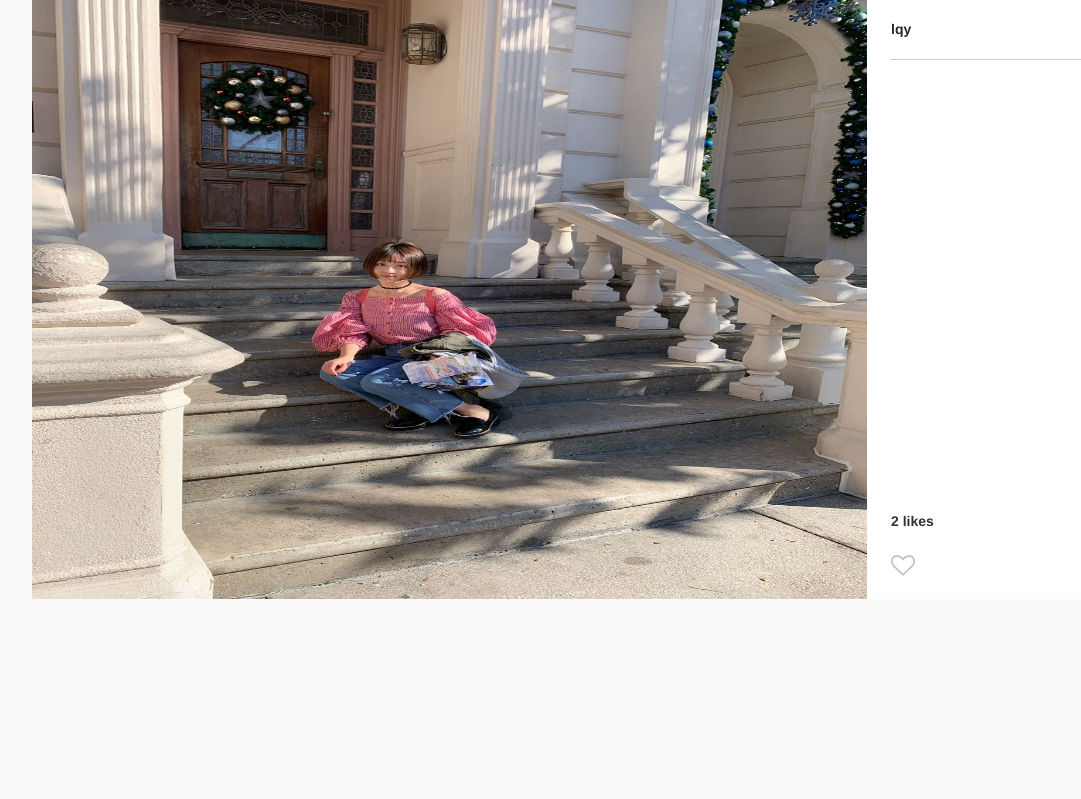
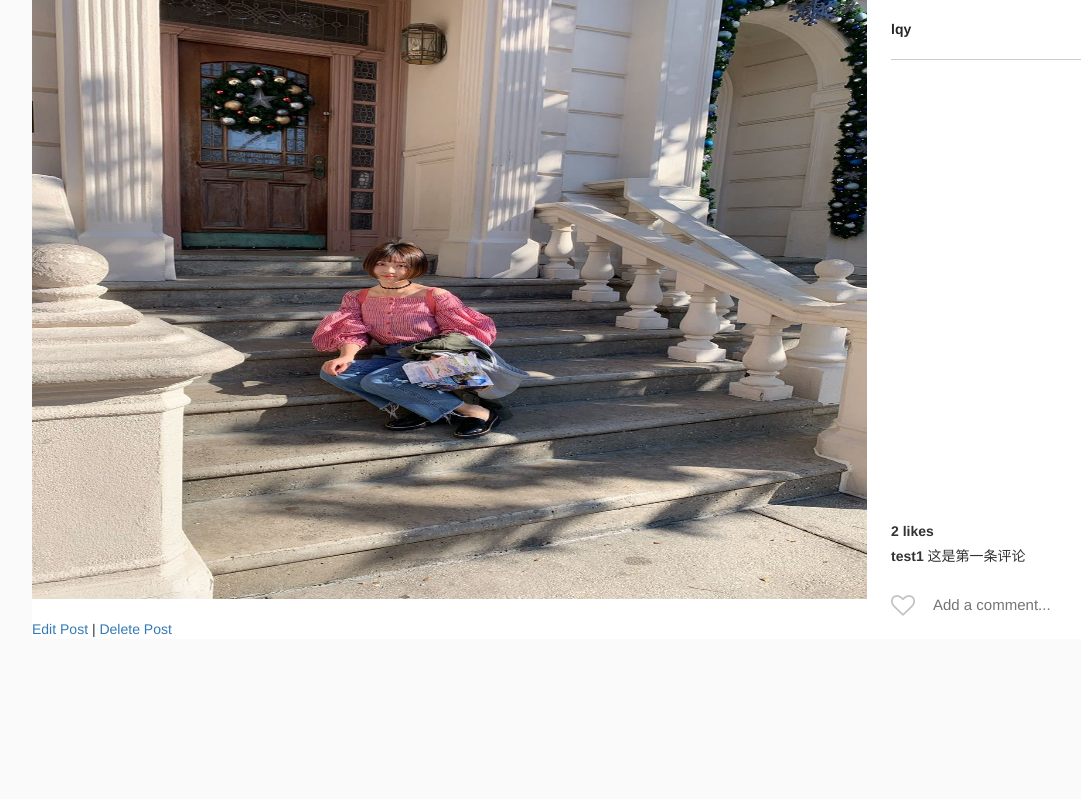
Before and after one commit to Qingyuan-Liu/InstaJZ, a Django app: page /post/1 in a window 1280 px wide. Shown: the part 58-857 px from the top of the page, without its empty margins (23-1104 px from the left). Run offline with Django 3.2, Linux system fonts and the light colour scheme; data comes from the database, SQL or seed files in the repository; both versions use the stored data as it was after the commit; some libraries are stand-ins or nearby versions.

Commit message:
add comment function

```diff
--- a/Insta/models.py
+++ b/Insta/models.py
@@ -80,6 +80,17 @@ class Like(models.Model):
         return 'Like:'+self.user.username+' likes '+self.post.title
 
 
+class Comment(models.Model):
+    post = models.name = models.ForeignKey(
+        Post,
+        related_name='comments',
+        on_delete=models.CASCADE)
+    user = models.ForeignKey(InstaUser, on_delete=models.CASCADE)
+    comment = models.CharField(max_length=100)
+    posted_on = models.DateTimeField(auto_now_add=True, editable=False)
+
+    def __str__(self):
+        return self.comment
 
 
 
--- a/Insta/urls.py
+++ b/Insta/urls.py
@@ -16,7 +16,7 @@ Including another URLconf
 from django.contrib import admin
 from django.urls import path
 from django.urls import include
-from Insta.views import (HelloWorld, PostsView, PostDetailView,PostCreateView,PostUpdateView,PostDeleteView,addLike, UserDetailView)
+from Insta.views import (HelloWorld, PostsView, PostDetailView,PostCreateView,PostUpdateView,PostDeleteView,addLike, addComment, UserDetailView)
 
 urlpatterns = [
     path('helloworld/', HelloWorld.as_view(), name='helloworld'),
@@ -26,5 +26,6 @@ urlpatterns = [
     path('post/update/<int:pk>', PostUpdateView.as_view(), name='post_update'),
     path('post/delete/<int:pk>', PostDeleteView.as_view(), name='post_delete'),
     path('like', addLike, name='addLike'),
+    path('comment', addComment, name='addComment'),
     path('user/<int:pk>', UserDetailView.as_view(), name='user_detail'),
 ]
--- a/Insta/views.py
+++ b/Insta/views.py
@@ -1,7 +1,7 @@
 from annoying.decorators import ajax_request
 from django.shortcuts import render
 from django.views.generic import TemplateView,ListView,DetailView
-from Insta.models import Post,Like, InstaUser, UserConnection
+from Insta.models import Post,Like, InstaUser, UserConnection, Comment
 from django.views.generic.edit import CreateView, UpdateView, DeleteView
 from django.urls import reverse,reverse_lazy
 from django.contrib.auth.forms import UserCreationForm
@@ -38,7 +38,7 @@ class PostCreateView(LoginRequiredMixin,CreateView):
 class PostUpdateView(UpdateView):
     model=Post
     template_name='post_update.html'
-    fields=['title']
+    fields=['title','image']
 
 class PostDeleteView(DeleteView):
     model=Post
@@ -73,3 +73,30 @@ def addLike(request):
         'result': result,
         'post_pk': post_pk
     }
+
+
+@ajax_request
+def addComment(request):
+    comment_text = request.POST.get('comment_text')
+    post_pk = request.POST.get('post_pk')
+    post = Post.objects.get(pk=post_pk)
+    commenter_info = {}
+
+    try:
+        comment = Comment(comment=comment_text, user=request.user, post=post)
+        comment.save()
+
+        username = request.user.username
+
+        commenter_info = {'username': username, 'comment_text': comment_text}
+
+        result = 1
+    except Exception as e:
+        print(e)
+        result = 0
+
+    return {
+        'result': result,
+        'post_pk': post_pk,
+        'commenter_info': commenter_info
+    }
--- a/templates/post_detail.html
+++ b/templates/post_detail.html
@@ -1,7 +1,4 @@
-{% extends "base.html" %}
-
-{% load custom_tags %}
-{% block content %}
+{% extends "base.html" %} {% load custom_tags %} {% block content %}
 
 <div class="row single-post">
     <div class="single-post-card view-update {{ object.pk }}">
@@ -14,33 +11,36 @@
             </a>
         </div>
         <div class="image__wrapper">
-            <img class="card__main-image" src="/{{object.image.url}}" width='1000', height='1000'>
+            <img class="card__main-image" src="/{{object.image.url}}" width='1000' , height='1000'><br>
+            <a href="{% url 'post_update' object.pk %}"> Edit Post </a>|
+            <a href="{% url 'post_delete' object.pk %}"> Delete Post </a>
         </div>
         <div class="comments-portion">
             <div class="likes-timestamp-row">
                 <div class="likes">
-                    {% if object.get_like_count %}
-                        {{ object.get_like_count }} like{% if object.get_like_count > 1 %}s{% endif %}
-                    {% endif %}
+                    {% if object.get_like_count %} {{ object.get_like_count }} like{% if object.get_like_count > 1 %}s{% endif %} {% endif %}
                 </div>
             </div>
-            {% comment %} <ul class="comment-list">
+            <ul class="comment-list">
                 {% for comment in object.comments.all %}
                 <li class="comment-list__comment">
-                    <a href="{% url 'profile' comment.user.pk %}" class="user">
+                    <a href="{% url 'user_detail' comment.user.pk %}" class="user">
                         {{ comment.user.username }}
                     </a>
                     <span class="comment">{{ comment.comment }}</span>
                 </li>
                 {% endfor %}
-            </ul> {% endcomment %}
+            </ul>
             <section class="input-row">
                 <i class="fa {% has_user_liked_post post user %} submit-like" aria-hidden="true"></i>
-                {% comment %} <div class="comment-input-wrapper">
+                <div class="hidden-data {{ post.pk }}" style="display:none;">
+                    <span class="post-pk">{{ post.pk }}</span>
+                </div>
+                <div class="comment-input-wrapper">
                     <input class="add-comment" type="text" placeholder="Add a comment...">
                 </div>
                 <div class="hidden-data {{ object.pk }}" style="display: none;">
-                    <span class="post-pk">{{ object.pk }}</span> {% endcomment %}
+                    <span class="post-pk">{{ object.pk }}</span>
                 </div>
             </section>
         </div>
```
Also changed, not shown: static/js/index.js (+4 -5 lines), templates/index.html (+6 -12 lines), Insta/migrations/0003_comment.py (added), db.sqlite3, static/images/posts/WechatIMG16_w3uy5FV.jpeg (added), static/images/posts/WechatIMG20.jpeg (added), static/images/posts/WechatIMG4.jpeg (added), static/images/profile/WechatIMG17.jpeg (added), static/images/profile/WechatIMG9.jpeg (added), 1 other file.
